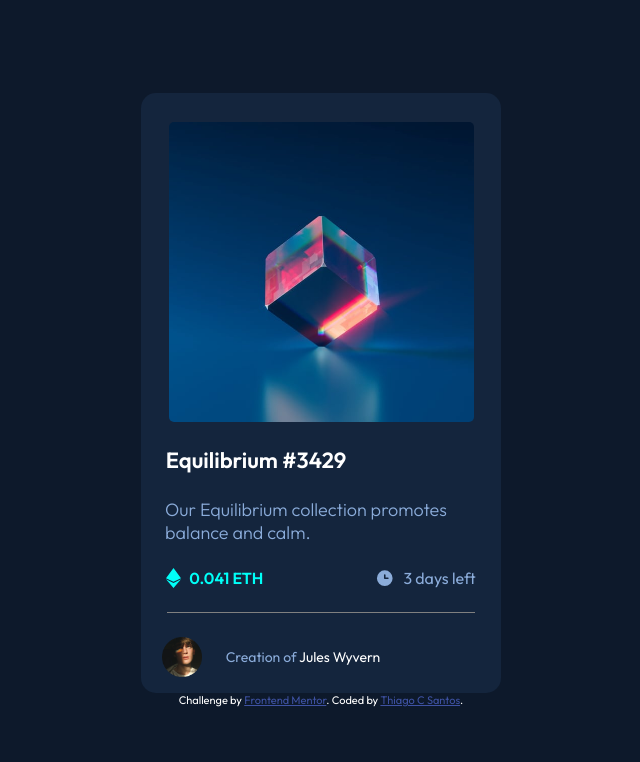
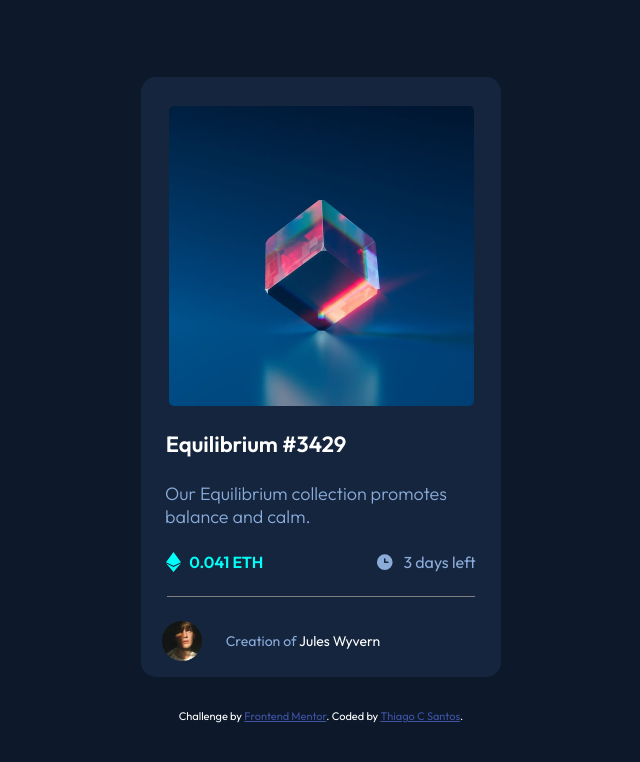
Before and after one commit to thiagocsantosdev/challenge-card-front-end-mentor-2, a plain HTML site: page index.html in a window 1280 px wide. Shown: the whole page, without its empty margins (319-959 px from the left). Drawn offline with Linux system fonts and the light colour scheme.

Commit message:
Update style.css
adicionado estilos a classe de atribuição

```diff
--- a/style.css
+++ b/style.css
@@ -114,3 +114,8 @@
     font-size: 14px;
     font-weight: 400;
     }
+
+    /* Define o estilo da seção de atribuição */
+    .attribution{
+    margin-top: 2rem;
+   }
```
